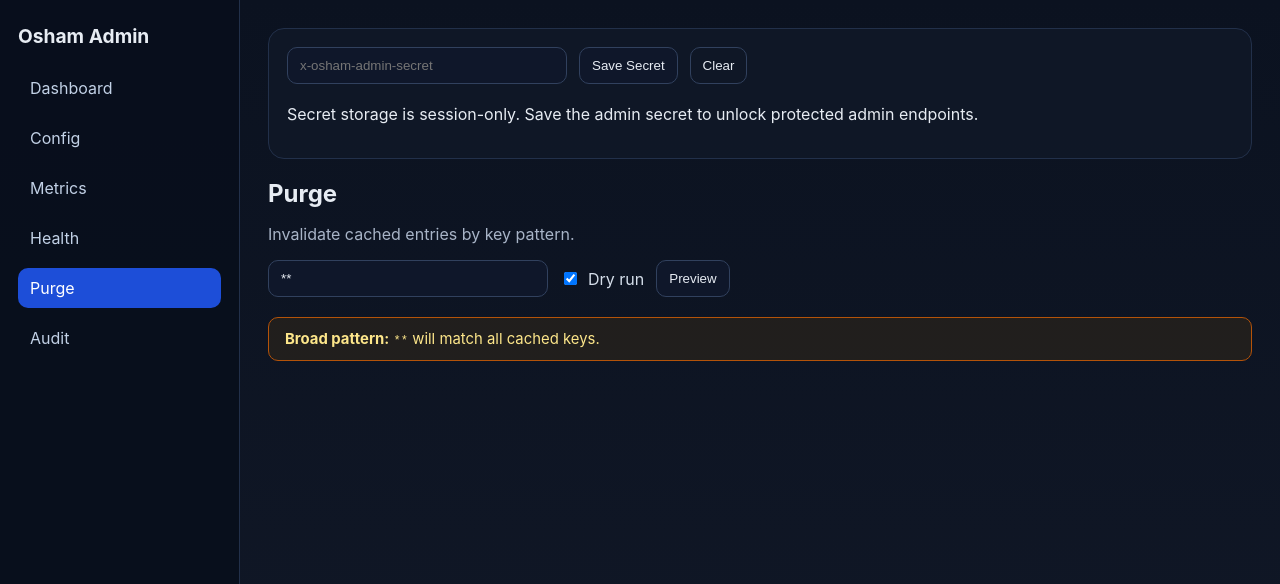
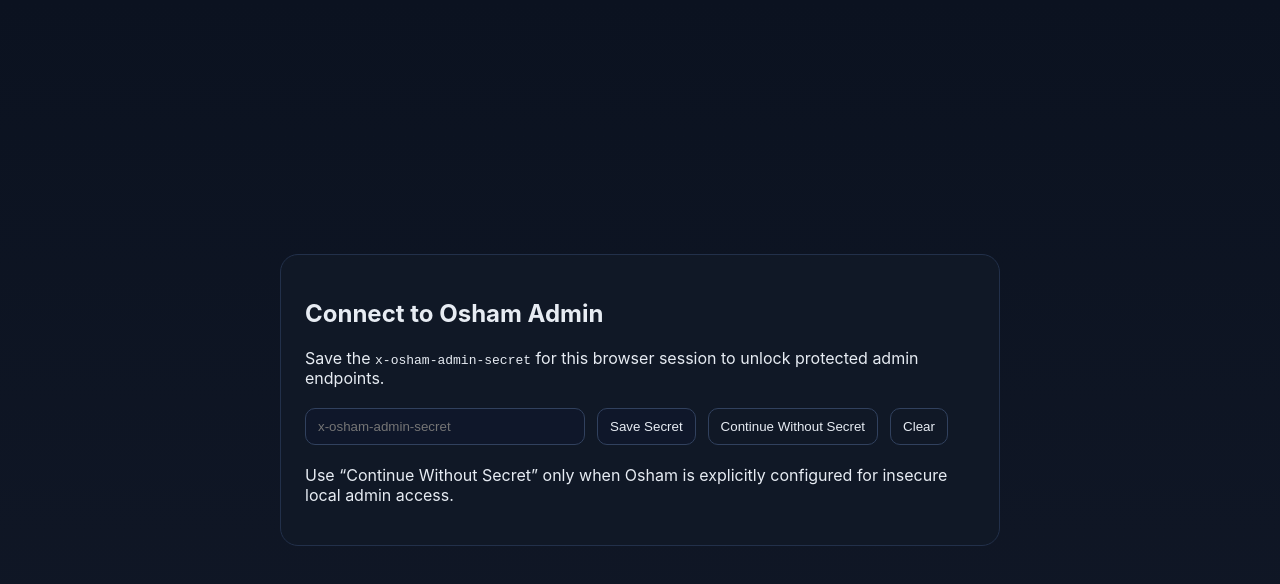
Before and after one commit to ajaysinghj8/osham, a React (Vite) app in the folder admin-ui/: page /admin/purge in a window 1280 px wide. Shown: the top 584 px of the page. Built offline with nearby package versions, Linux system fonts and the light colour scheme.

Commit message:
feat(admin-ui): add auth gate and docs polish

```diff
--- a/admin-ui/src/api.ts
+++ b/admin-ui/src/api.ts
@@ -1,5 +1,7 @@
 export const ADMIN_SECRET_STORAGE_KEY = 'osham-admin-secret';
+export const ADMIN_SECRET_OPTIONAL_STORAGE_KEY = 'osham-admin-auth-optional';
 export const ADMIN_SECRET_CHANGED_EVENT = 'osham-admin-secret-changed';
+export const ADMIN_AUTH_REQUIRED_EVENT = 'osham-admin-auth-required';
 
 export class ApiError extends Error {
   status: number;
@@ -17,6 +19,19 @@
 
 function emitAdminSecretChanged(): void {
   window.dispatchEvent(new Event(ADMIN_SECRET_CHANGED_EVENT));
+}
+
+function emitAdminAuthRequired(message: string): void {
+  window.dispatchEvent(new CustomEvent(ADMIN_AUTH_REQUIRED_EVENT, { detail: { message } }));
+}
+
+export function requiresAdminAuth(): boolean {
+  return window.sessionStorage.getItem(ADMIN_SECRET_OPTIONAL_STORAGE_KEY) !== 'true';
+}
+
+export function markAdminAuthOptional(): void {
+  window.sessionStorage.setItem(ADMIN_SECRET_OPTIONAL_STORAGE_KEY, 'true');
+  emitAdminSecretChanged();
 }
 
 export function getStoredAdminSecret(): string {
@@ -39,12 +54,14 @@
   } else {
     window.sessionStorage.removeItem(ADMIN_SECRET_STORAGE_KEY);
   }
+  window.sessionStorage.removeItem(ADMIN_SECRET_OPTIONAL_STORAGE_KEY);
   window.localStorage.removeItem(ADMIN_SECRET_STORAGE_KEY);
   emitAdminSecretChanged();
 }
 
 export function clearAdminSecret(): void {
   window.sessionStorage.removeItem(ADMIN_SECRET_STORAGE_KEY);
+  window.sessionStorage.removeItem(ADMIN_SECRET_OPTIONAL_STORAGE_KEY);
   window.localStorage.removeItem(ADMIN_SECRET_STORAGE_KEY);
   emitAdminSecretChanged();
 }
@@ -63,7 +80,15 @@
   if (!res.ok || body?.ok === false) {
     const unauthorizedMessage = getStoredAdminSecret()
       ? 'Admin API rejected the saved secret. Update or clear the x-osham-admin-secret and try again.'
-      : 'Admin API requires x-osham-admin-secret. Save the admin secret above and retry.';
+      : 'Admin API requires x-osham-admin-secret. Save the admin secret and retry, or continue without one only if insecure local admin access is enabled.';
+
+    if (res.status === 401) {
+      if (getStoredAdminSecret()) {
+        clearAdminSecret();
+      }
+      emitAdminAuthRequired(unauthorizedMessage);
+    }
+
     throw new ApiError(
       res.status === 401 ? unauthorizedMessage : body?.error?.message || rawText || `Request failed: ${res.status}`,
       {
--- a/admin-ui/src/router.tsx
+++ b/admin-ui/src/router.tsx
@@ -9,9 +9,11 @@
 import { NotFoundPage } from './screens/NotFoundPage';
 import { Sidebar } from './ui/Sidebar';
 import { AdminSecretBar } from './ui/AdminSecretBar';
+import { AuthGate } from './ui/AuthGate';
 
-function Layout() {
+function AdminLayout() {
   return (
+    <AuthGate>
       <div className="app-shell">
         <Sidebar />
         <main className="content-shell">
@@ -19,13 +21,14 @@
           <Outlet />
         </main>
       </div>
+    </AuthGate>
   );
 }
 
 export const router = createBrowserRouter([
   {
     path: '/',
-    element: <Layout />,
+    element: <AdminLayout />,
     children: [
       { index: true, element: <Navigate to="/admin/dashboard" replace /> },
       { path: '/admin/dashboard', element: <DashboardPage /> },
--- a/admin-ui/src/styles.css
+++ b/admin-ui/src/styles.css
@@ -58,6 +58,25 @@
 
 .content-shell {
   padding: 28px;
+}
+
+.auth-gate-shell {
+  min-height: 100vh;
+  display: grid;
+  place-items: center;
+  padding: 28px;
+}
+
+.auth-gate-card {
+  width: min(720px, 100%);
+  background: rgba(17, 24, 39, 0.92);
+  border: 1px solid #22304a;
+  border-radius: 18px;
+  padding: 24px;
+}
+
+.auth-gate-toolbar {
+  margin-top: 20px;
 }
 
 .admin-secret-card {
--- /dev/null
+++ b/admin-ui/src/ui/AuthGate.tsx
@@ -0,0 +1,100 @@
+import React from 'react';
+import {
+  ADMIN_AUTH_REQUIRED_EVENT,
+  ADMIN_SECRET_CHANGED_EVENT,
+  clearAdminSecret,
+  getStoredAdminSecret,
+  markAdminAuthOptional,
+  requiresAdminAuth,
+  saveAdminSecret,
+} from '../api';
+
+export function AuthGate(props: React.PropsWithChildren<{}>) {
+  const [value, setValue] = React.useState(() => getStoredAdminSecret());
+  const [saved, setSaved] = React.useState(() => !!getStoredAdminSecret());
+  const [authOptional, setAuthOptional] = React.useState(() => !requiresAdminAuth());
+  const [message, setMessage] = React.useState<string | null>(null);
+
+  React.useEffect(() => {
+    function sync() {
+      const secret = getStoredAdminSecret();
+      setValue(secret);
+      setSaved(!!secret);
+      setAuthOptional(!requiresAdminAuth());
+    }
+
+    function handleAuthRequired(event: Event) {
+      const detail = (event as CustomEvent<{ message?: string }>).detail;
+      setMessage(detail?.message || 'Admin API authentication is required. Save a valid x-osham-admin-secret to continue.');
+      setAuthOptional(false);
+      setValue(getStoredAdminSecret());
+      setSaved(!!getStoredAdminSecret());
+    }
+
+    window.addEventListener(ADMIN_SECRET_CHANGED_EVENT, sync);
+    window.addEventListener(ADMIN_AUTH_REQUIRED_EVENT, handleAuthRequired as EventListener);
+    window.addEventListener('storage', sync);
+    return () => {
+      window.removeEventListener(ADMIN_SECRET_CHANGED_EVENT, sync);
+      window.removeEventListener(ADMIN_AUTH_REQUIRED_EVENT, handleAuthRequired as EventListener);
+      window.removeEventListener('storage', sync);
+    };
+  }, []);
+
+  function save() {
+    saveAdminSecret(value);
+    setSaved(!!value.trim());
+    setAuthOptional(true);
+    setMessage(null);
+  }
+
+  function clear() {
+    clearAdminSecret();
+    setValue('');
+    setSaved(false);
+    setAuthOptional(false);
+  }
+
+  function continueWithoutSecret() {
+    markAdminAuthOptional();
+    setAuthOptional(true);
+    setMessage(null);
+  }
+
+  if (saved || authOptional) {
+    return <>{props.children}</>;
+  }
+
+  return (
+    <section className="auth-gate-shell">
+      <div className="auth-gate-card">
+        <h1>Connect to Osham Admin</h1>
+        <p>
+          Save the <code>x-osham-admin-secret</code> for this browser session to unlock protected admin endpoints.
+        </p>
+        {message ? <div className="code-block">{message}</div> : null}
+        <div className="toolbar auth-gate-toolbar">
+          <input
+            className="input"
+            type="password"
+            placeholder="x-osham-admin-secret"
+            value={value}
+            onChange={e => setValue(e.target.value)}
+          />
+          <button className="button" onClick={save} disabled={!value.trim()}>
+            Save Secret
+          </button>
+          <button className="button button-secondary" onClick={continueWithoutSecret}>
+            Continue Without Secret
+          </button>
+          <button className="button button-secondary" onClick={clear} disabled={!value && !saved}>
+            Clear
+          </button>
+        </div>
+        <p>
+          Use “Continue Without Secret” only when Osham is explicitly configured for insecure local admin access.
+        </p>
+      </div>
+    </section>
+  );
+}
--- a/admin-ui/vite.config.ts
+++ b/admin-ui/vite.config.ts
@@ -1,9 +1,17 @@
 import { defineConfig } from 'vite';
 import react from '@vitejs/plugin-react';
+
+const adminApiTarget = process.env.OSHAM_ADMIN_API_TARGET || 'http://127.0.0.1:26192';
 
 export default defineConfig({
   plugins: [react()],
   server: {
     port: 4173,
+    proxy: {
+      '/__osham': {
+        target: adminApiTarget,
+        changeOrigin: true,
+      },
+    },
   },
 });
```
Also changed, not shown: 2 other files (tests, documents, lock files or other folders). Lines whose indentation alone changed are shown as unchanged.
